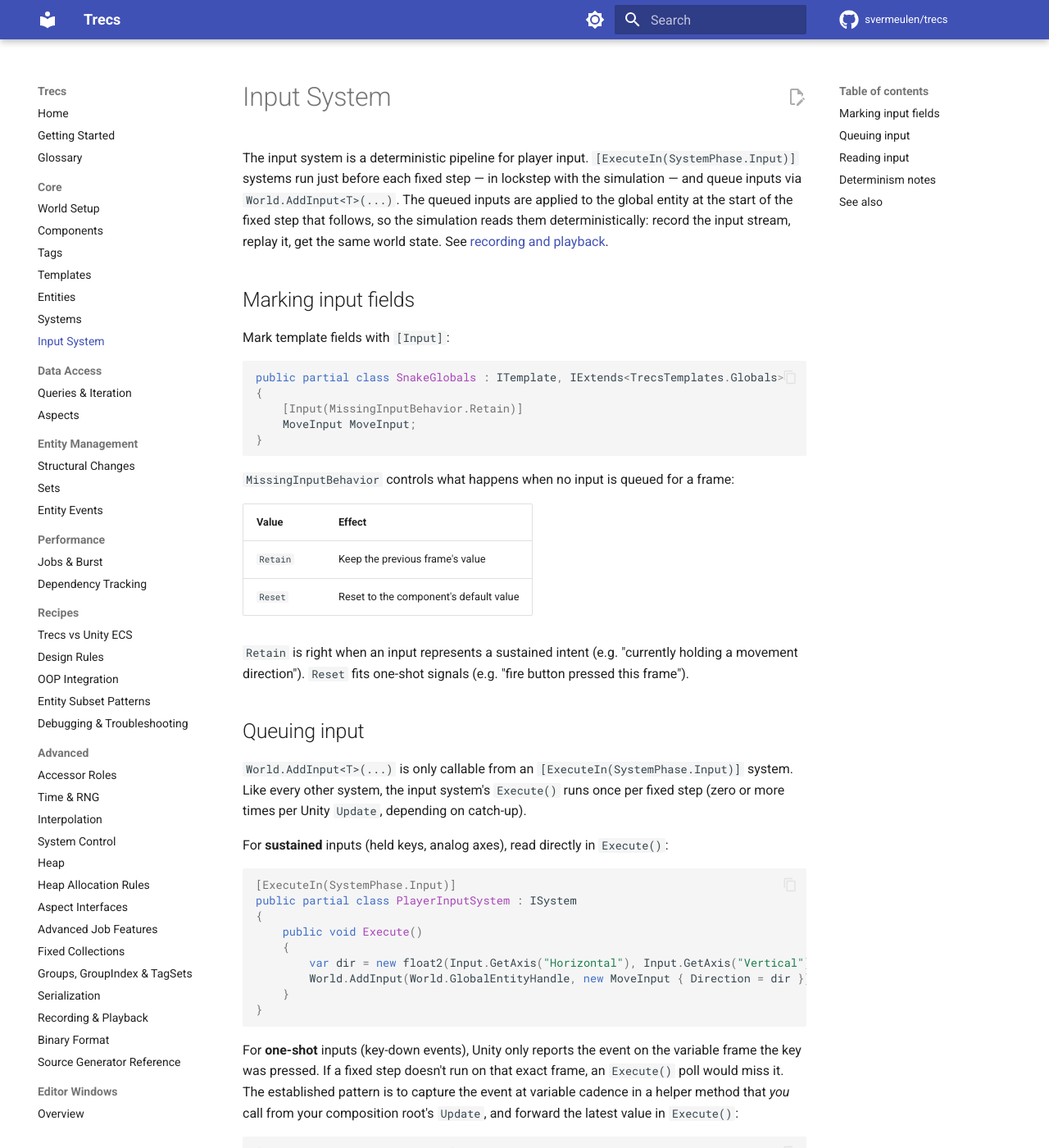
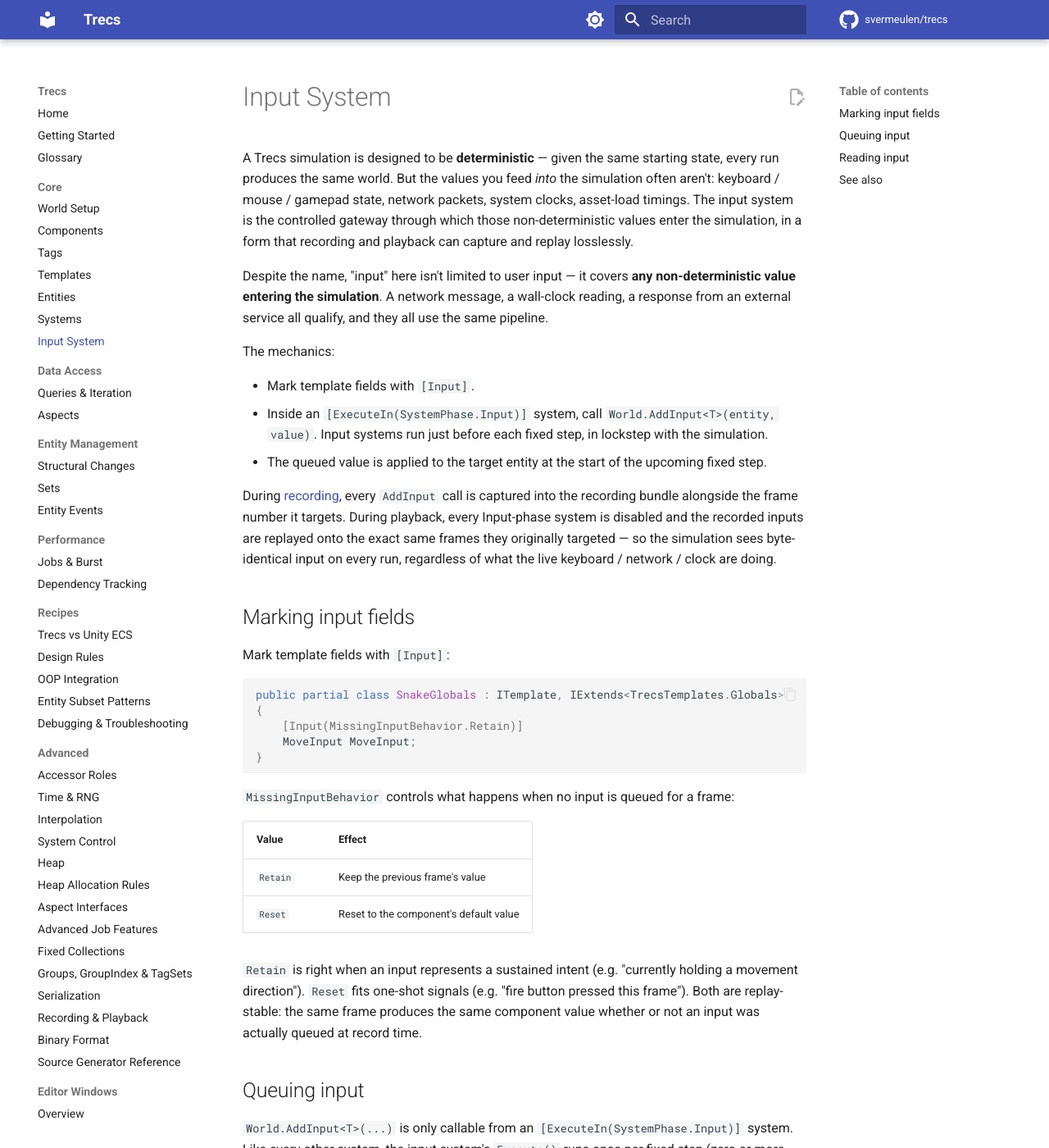
Before and after one commit to svermeulen/trecs, an MkDocs documentation site: the page built from docs/core/input-system.md, in a window 1280 px wide and 1400 px high. Shown: the whole window at 82% size. Built offline with MkDocs 1.6.1 and Material for MkDocs 9.7.7, drawn with Linux system fonts in a browser that asks for light colours; comment, search, counter and statistics services are not loaded; some of the changed text lies outside the part shown.

Commit message:
Docs: input-system — lead with the why, broaden 'input', fold in record/replay
Three things the previous opening missed:

1. Why a special pipeline. Inputs are non-deterministic by nature
   (keyboard, network, clock, asset timing), but the simulation has
   to be deterministic — they need to be funneled through a
   controlled gateway. The new opening leads with that contract.
2. 'Input' isn't only user input. Network packets, wall-clock
   readings, external service responses all qualify and use the
   same pipeline. Spelled this out explicitly so users don't write
   side-channels for non-keyboard non-determinism.
3. Record/playback story. Worth knowing at this level even if the
   detail lives on the recording page — adds why this special
   pipeline exists. Brief paragraph explaining capture into the
   bundle and replay onto the same frames.

Also folded the surviving 'replay-stable' note from the old
'Determinism notes' section into the MissingInputBehavior table
(where it's directly relevant). The 'Determinism notes' section
is gone — its content was either redundant with the new opening or
reframed.

Co-Authored-By: Claude <noreply@anthropic.com>

````diff
--- a/docs/core/input-system.md
+++ b/docs/core/input-system.md
@@ -1,6 +1,16 @@
 # Input System
 
-The input system is a deterministic pipeline for player input. `[ExecuteIn(SystemPhase.Input)]` systems run just before each fixed step — in lockstep with the simulation — and queue inputs via `World.AddInput<T>(...)`. The queued inputs are applied to the global entity at the start of the fixed step that follows, so the simulation reads them deterministically: record the input stream, replay it, get the same world state. See [recording and playback](../advanced/recording-and-playback.md).
+A Trecs simulation is designed to be **deterministic** — given the same starting state, every run produces the same world. But the values you feed *into* the simulation often aren't: keyboard / mouse / gamepad state, network packets, system clocks, asset-load timings. The input system is the controlled gateway through which those non-deterministic values enter the simulation, in a form that recording and playback can capture and replay losslessly.
+
+Despite the name, "input" here isn't limited to user input — it covers **any non-deterministic value entering the simulation**. A network message, a wall-clock reading, a response from an external service all qualify, and they all use the same pipeline.
+
+The mechanics:
+
+- Mark template fields with `[Input]`.
+- Inside an `[ExecuteIn(SystemPhase.Input)]` system, call `World.AddInput<T>(entity, value)`. Input systems run just before each fixed step, in lockstep with the simulation.
+- The queued value is applied to the target entity at the start of the upcoming fixed step.
+
+During [recording](../advanced/recording-and-playback.md), every `AddInput` call is captured into the recording bundle alongside the frame number it targets. During playback, every Input-phase system is disabled and the recorded inputs are replayed onto the exact same frames they originally targeted — so the simulation sees byte-identical input on every run, regardless of what the live keyboard / network / clock are doing.
 
 ## Marking input fields
 
@@ -21,7 +31,7 @@ public partial class SnakeGlobals : ITemplate, IExtends<TrecsTemplates.Globals>
 | `Retain` | Keep the previous frame's value |
 | `Reset` | Reset to the component's default value |
 
-`Retain` is right when an input represents a sustained intent (e.g. "currently holding a movement direction"). `Reset` fits one-shot signals (e.g. "fire button pressed this frame").
+`Retain` is right when an input represents a sustained intent (e.g. "currently holding a movement direction"). `Reset` fits one-shot signals (e.g. "fire button pressed this frame"). Both are replay-stable: the same frame produces the same component value whether or not an input was actually queued at record time.
 
 ## Queuing input
 
@@ -91,14 +101,7 @@ public partial class ProcessInputSystem : ISystem
 }
 ```
 
-## Determinism notes
-
-- Inputs are stamped with the next fixed-frame number when `AddInput` is called and applied at the boundary of that fixed step. Because the Input phase itself runs at fixed cadence, the input → simulation handoff is fully deterministic.
-- During [recording](../advanced/recording-and-playback.md), inputs are captured into the `RecordingBundle`'s `InputQueue` alongside per-frame checksums.
-- During playback, `BundlePlayer.Start` disables every Input-phase system via `EnableChannel.Playback`; recorded inputs are replayed instead, and live keystrokes are ignored.
-- `MissingInputBehavior` is replay-stable: the same frame produces the same component value whether or not an input was actually queued at record time.
-
 ## See also
 
 - [Sample 11 — Snake](../samples/11-snake.md) — full keyboard-driven input wired to a recordable global entity.
-- [Recording & Playback](../advanced/recording-and-playback.md) — how the `InputQueue` is captured and replayed.
+- [Recording & Playback](../advanced/recording-and-playback.md) — full record / replay workflow, the `RecordingBundle` format, and the desync detection that piggybacks on the input pipeline.
````
